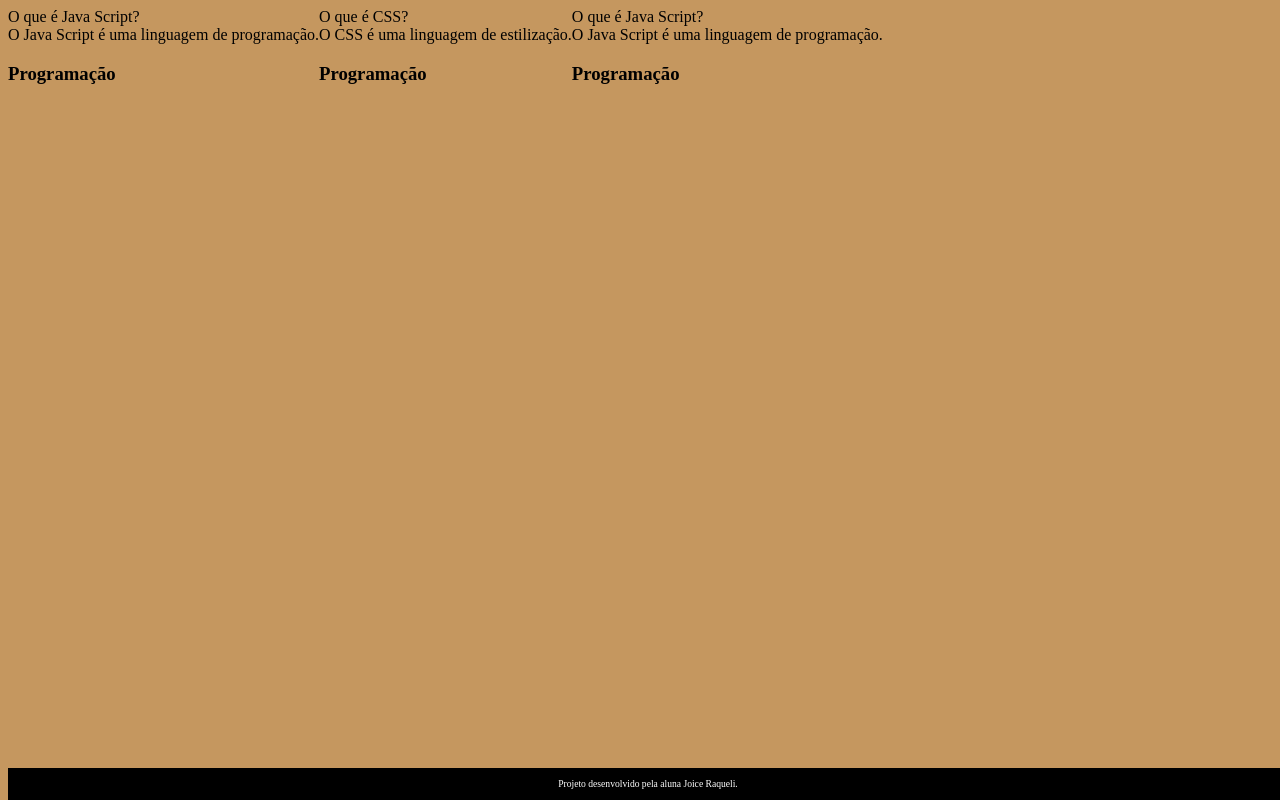
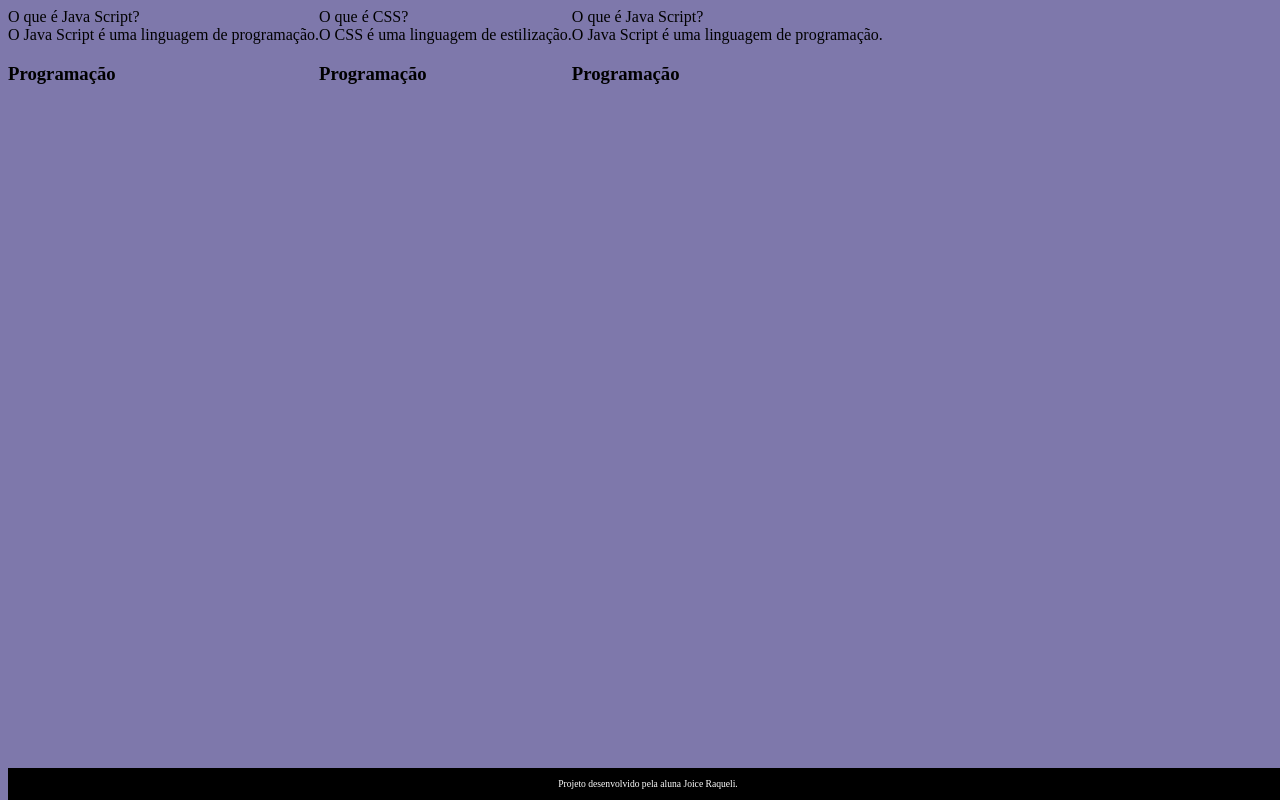
Before and after one commit to Raquelly01/flashcard, a plain HTML site: page index.html in a window 1280 px wide. Drawn offline with Linux system fonts and the light colour scheme; a web font is replaced by a local one.

Commit message:
troca de cor

```diff
--- a/assets/style.css
+++ b/assets/style.css
@@ -1,5 +1,5 @@
 body {
-    background-color: rgb(197, 151, 95);
+    background-color: rgb(126, 120, 171);
     font-family: Bai Jamjuree;
 }
 
```
